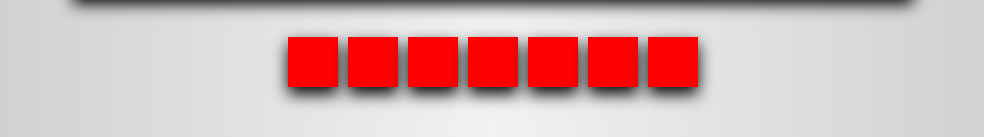
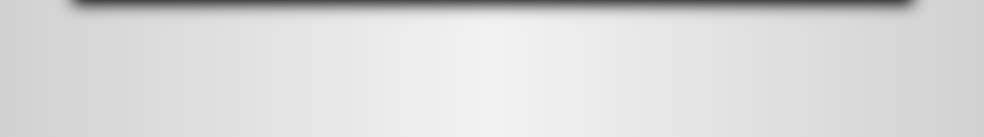
Before and after one commit to green-fox-academy/bertokpeter, a plain HTML site: page week-07/day-05/gallery.html in a window 1280 px wide. Shown: the part 443-580 px from the top of the page, without its empty margins (147-1131 px from the left). Drawn offline with Linux system fonts and the light colour scheme.

Commit message:
refact(galleryhtml): li elements removed

```diff
--- a/week-07/day-05/gallery.html
+++ b/week-07/day-05/gallery.html
@@ -16,14 +16,7 @@
       <img class="arrow right" src="images/arrow.svg"/>
     </div>
     <ul class="navbar">
-      <li class="thumbnails"></li>
-      <li class="thumbnails"></li>
-      <li class="thumbnails"></li>
-      <li class="thumbnails"></li>
-      <li class="thumbnails"></li>
-      <li class="thumbnails"></li>
-      <li class="thumbnails"></li>
     </ul>
-    <script>src="gallery.js"</script>
+    <script src="gallery.js"></script>
   </body>
 </html>
```
